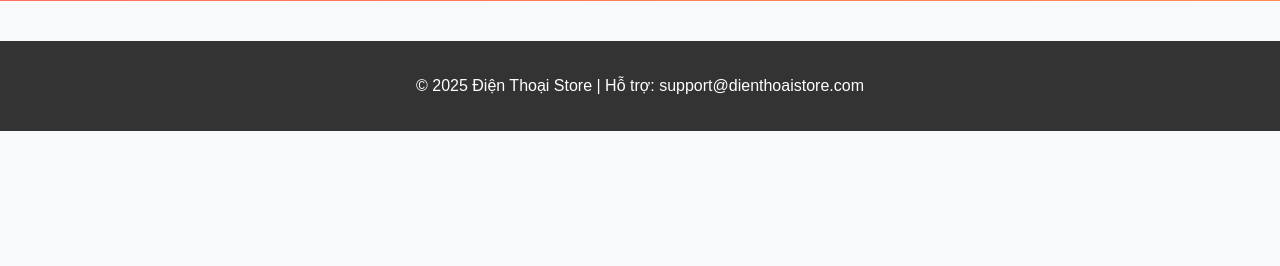
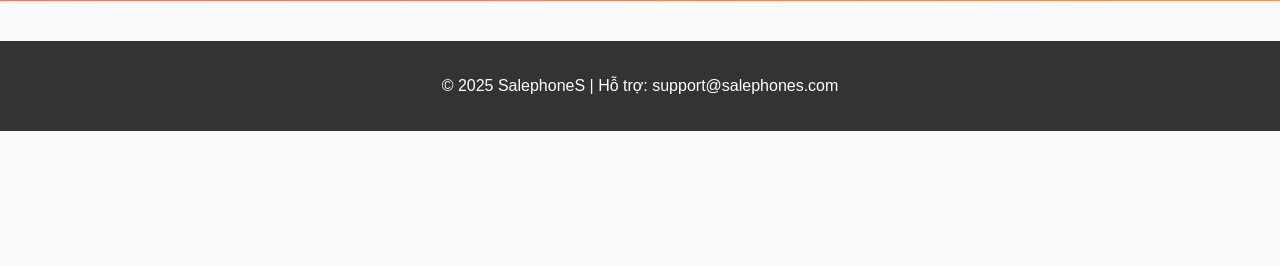
Before and after one commit to khanhnat2710/project1, a PHP site: page /menu.php in a window 1280 px wide. Shown: the part 456-722 px from the top of the page. Run offline with PHP 8.4, Linux system fonts and the light colour scheme; data that the repository does not hold is empty.

Commit message:
sua code

```diff
--- a/project/customer/menu.php
+++ b/project/customer/menu.php
@@ -60,7 +60,7 @@
 
   <!-- Footer -->
   <footer>
-    <p>&copy; 2025 Điện Thoại Store | Hỗ trợ: support@dienthoaistore.com</p>
+    <p>&copy; 2025 SalephoneS | Hỗ trợ: support@salephones.com</p>
   </footer>
 </body>
 </html>
--- a/project/customer/product.php
+++ b/project/customer/product.php
@@ -42,7 +42,7 @@
         ?>
   <section class="product-detail">
     <div class="product-image">
-      <img src="<?php echo $product['IMAGE'] ?>" alt="Samsung Galaxy S24 Ultra">
+      <img src="<?php echo $product['IMAGE'] ?>">
     </div>
     <div class="product-info">
       <h2><?php echo $product['NAME'] ?></h2>
@@ -68,7 +68,7 @@
         ?>
   <!-- Footer -->
   <footer>
-    <p>&copy; 2025 Điện Thoại Store | Hỗ trợ: support@dienthoaistore.com</p>
+    <p>&copy; 2025 SalephoneS | Hỗ trợ: support@salephones.com</p>
   </footer>
 </body>
 </html>
```
